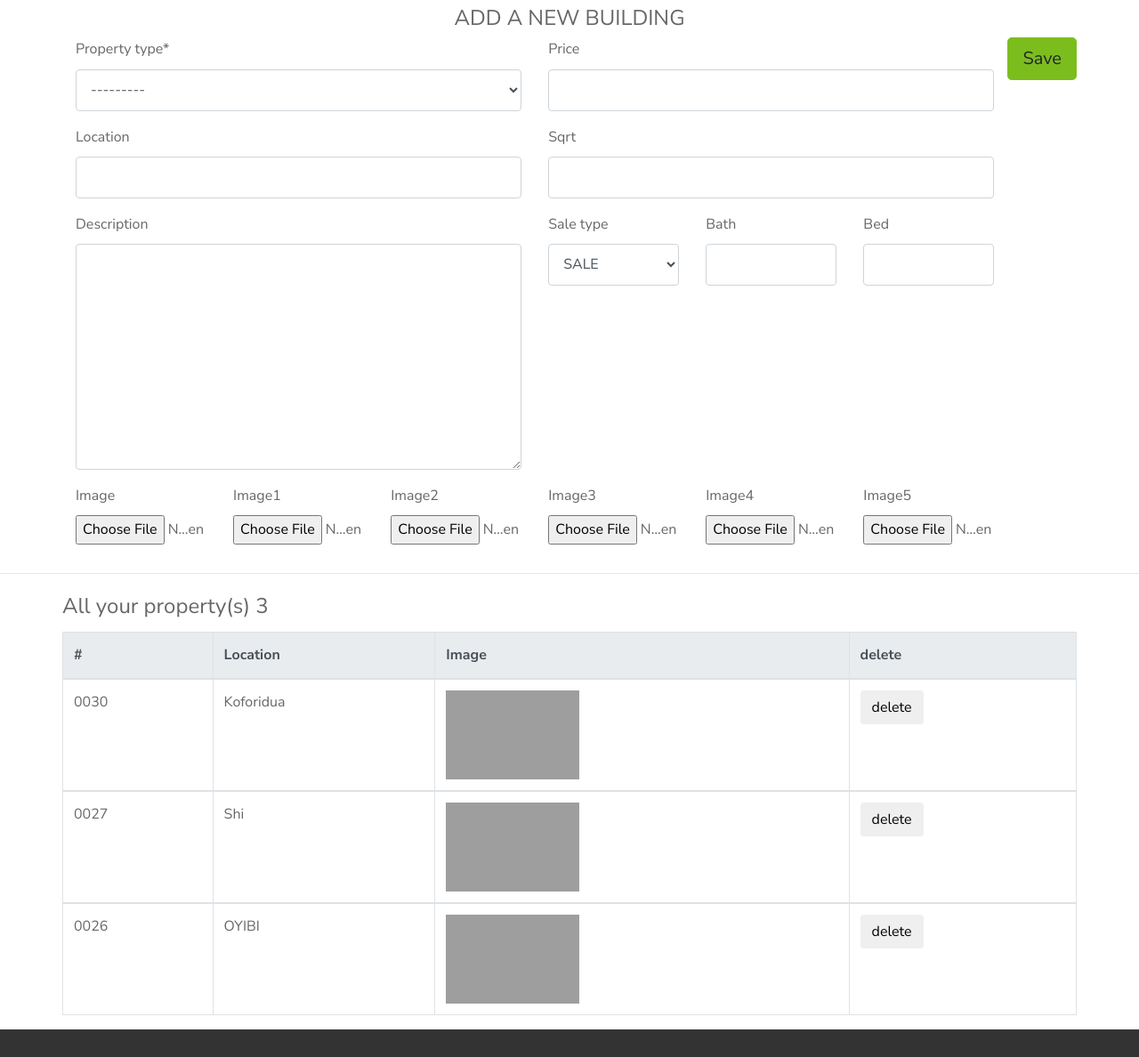
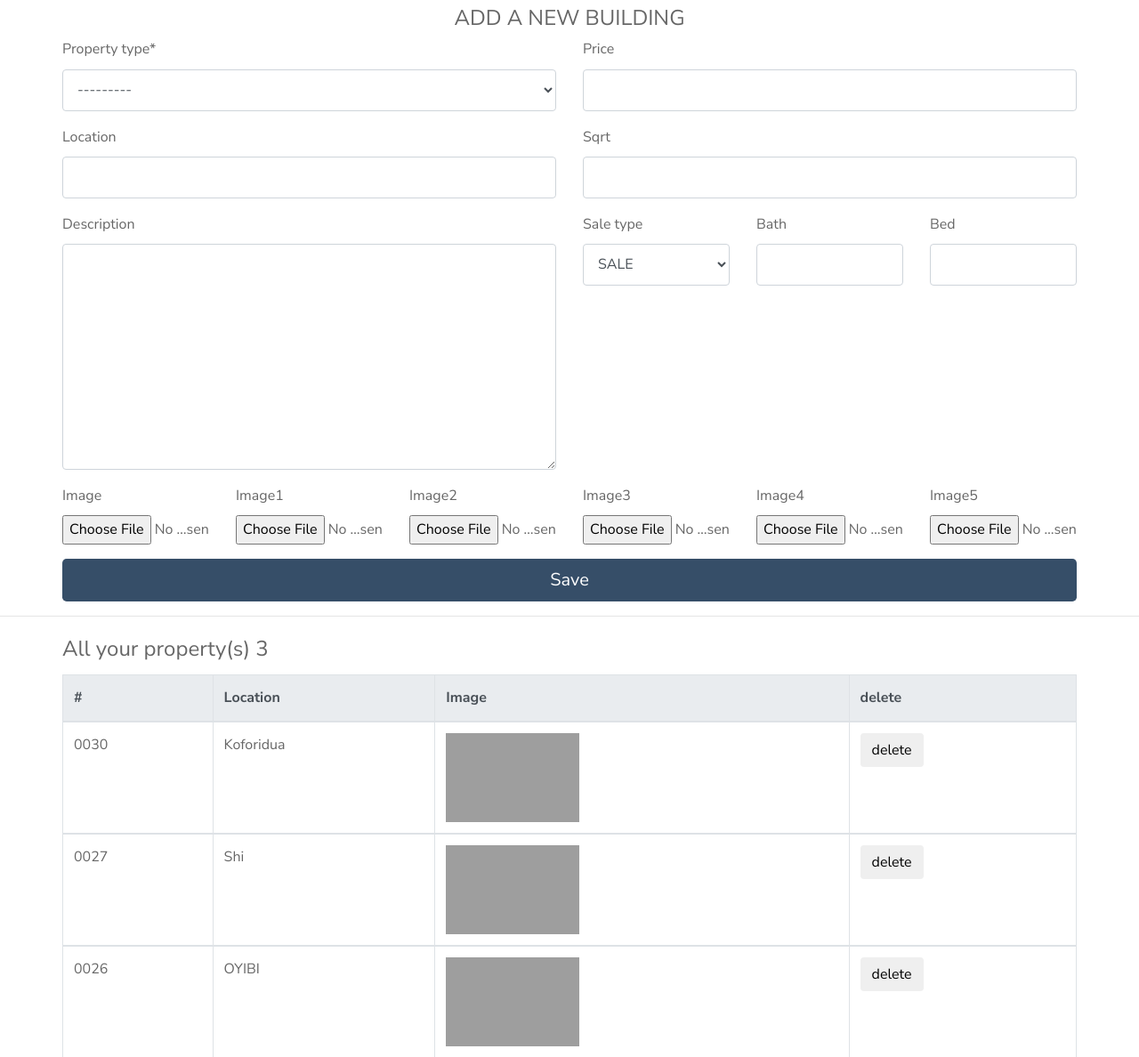
Before and after one commit to Emmanuel-Aggrey/clerbidel-estates, a Django app: page /addhome/ in a window 1280 px wide. Shown: the part 76-1264 px from the top of the page at 89% size. Run offline with Django 3.2, Linux system fonts and the light colour scheme; a user stored in the database is signed in; data comes from the database, SQL or seed files in the repository; both versions use the stored data as it was after the commit; some libraries are stand-ins or nearby versions; some web fonts are replaced; grey boxes are pictures that could not be loaded.

Commit message:
fix form rendring in small screen

```diff
--- a/estate_app/views.py
+++ b/estate_app/views.py
@@ -56,7 +56,9 @@
     # related_properties = None
     property_ = get_object_or_404(Property,id=id)
     # if property_.price:
-    related_properties = Property.objects.filter(available=True,price__lte=property_.price)
+    related_properties = Property.objects.filter(Q(available=True)&Q(created_by=property_.created_by)|\
+        Q(location__icontains=property_.location
+    ))
     context = {
         'object':property_,
         'related':related_properties,
--- a/templates/account/email.html
+++ b/templates/account/email.html
@@ -3,6 +3,9 @@
 {% load i18n %}
 
 {% block head_title %}{% trans "Account" %}{% endblock %}
+
+<div class="container">
+  <div class="row justify-content-center">
 
 {% block content %}
 <h1>{% trans "E-mail Addresses" %}</h1>
@@ -54,6 +57,8 @@
 </form>
 
 {% endblock %}
+  </div>
+</div>
 
 
 {% block extra_body %}
--- a/templates/account/login.html
+++ b/templates/account/login.html
@@ -23,10 +23,11 @@
 
   <div class="socialaccount_ballot">
 
+{% comment %}
    <ul class="socialaccount_providers list-unstyled text-center">
       {% include "socialaccount/snippets/provider_list.html" with process="login" %}
     </ul>
-
+   {% endcomment %}
     <!-- <div class="login-or">{% trans 'or' %}</div> -->
   <hr>
   </div>
--- a/templates/account/signup.html
+++ b/templates/account/signup.html
@@ -29,11 +29,11 @@
 
 <hr>
 <div>
-  <p class="text-center text-muted">Sign in with!</p>
+  {% comment %} <p class="text-center text-muted">Sign in with!</p>
 
 <ul class="socialaccount_providers list-unstyled text-center">
   {% include "socialaccount/snippets/provider_list.html" with process="login" %}
-</ul>
+</ul> {% endcomment %}
 </div>
 
 {% endblock %}
--- a/templates/estate_app/index.html
+++ b/templates/estate_app/index.html
@@ -234,7 +234,6 @@
 
               </li>
 
-              <strong class="property-price text-primary mb-3 d-block text-success">by: {{properties.created_by }} call <a href="tel:+233240699506">0240699506</a></strong>
 
             <span class="property-specs icon-map "> location</span>
             <span class="property-location d-block mb-3"><span class="property-icon"></span>{{properties.location}}</span> <br>
--- a/templates/estate_app/property_form.html
+++ b/templates/estate_app/property_form.html
@@ -20,61 +20,61 @@
 
     <div class="row">
         <form action="" method="POST" enctype="multipart/form-data">
-            <button type="submit" class="btn btn-success float-right btn-lg">Save</button>
 
             {% csrf_token %}
             <div class="row">
-                <div class="col-6">
+                <div class="col-lg-6 col-md-6 col-sm-4 col-xs-6">
                   {{ form.property_type|as_crispy_field }}
                 </div>
-                <div class="col-6">
+                <div class="col-lg-6 col-md-6 col-sm-4 col-xs-6">
                   {{ form.price|as_crispy_field }}
                 </div>
-                <div class="col-6">
+                <div class="col-lg-6 col-md-6 col-sm-4 col-xs-6">
                     {{ form.location|as_crispy_field }}
                 </div>
-                <div class="col-6">
+                <div class="col-lg-6 col-md-6 col-sm-4 col-xs-6">
                     {{ form.sqrt|as_crispy_field }}
                 </div>
-                <div class="col-6">
+                <div class="col-lg-6 col-md-6 col-sm-4 col-xs-6">
                     {{ form.description|as_crispy_field }}
                 </div>
-                <div class="col-2">
+                <div class="col-lg-2 col-md-2 col-sm-4 col-xs-4">
                     {{ form.sale_type|as_crispy_field }}
                 </div>
                 <!-- if here -->
                {% if form.bath %}
-               <div class="col-2">
+               <div class="col-lg-2 col-md-2 col-sm-4 col-xs-4">
                 {{ form.bath|as_crispy_field }}
             </div>
-            <div class="col-2">
+            <div class="col-lg-2 col-md-2 col-sm-4 col-xs-4">
                 {{ form.bed|as_crispy_field }}
             </div>
 
                {% endif %}
                 <!-- end if here -->
                 <!-- image -->
-                <div class="col-2">
+                <div class="col-lg-2 col-md-2 col-sm-2 col-xs-2">
                     {{ form.image|as_crispy_field }}
                 </div>
-                <div class="col-2">
+                <div class="col-lg-2 col-md-2 col-sm-2 col-xs-2">
                     {{ form.image1|as_crispy_field }}
                 </div>
-                <div class="col-2">
+                <div class="col-lg-2 col-md-2 col-sm-6 col-xs-6">
                     {{ form.image2|as_crispy_field }}
                 </div>
-                <div class="col-2">
+                <div class="col-lg-2 col-md-2 col-sm-6 col-xs-6">
                     {{ form.image3|as_crispy_field }}
                 </div>
-                <div class="col-2">
+                <div class="col-lg-2 col-md-2 col-sm-6 col-xs-6">
                     {{ form.image4|as_crispy_field }}
                 </div>
-                <div class="col-2">
+                <div class="col-lg-2 col-md-2 col-sm-6 col-xs-6">
                     {{ form.image5|as_crispy_field }}
                 </div>
 
               </div>
 
+              <button type="submit" class="btn text-white  btn-block btn-lg" style="background: rgb(54, 78, 104);">Save</button>
 
 
     </form>
```
Also changed, not shown: templates/account/logout.html (+11 -3 lines), templates/base.html (+6 -2 lines), templates/estate_app/property-details.html (+10 -0 lines), db.sqlite3. Lines whose indentation alone changed are shown as unchanged.
